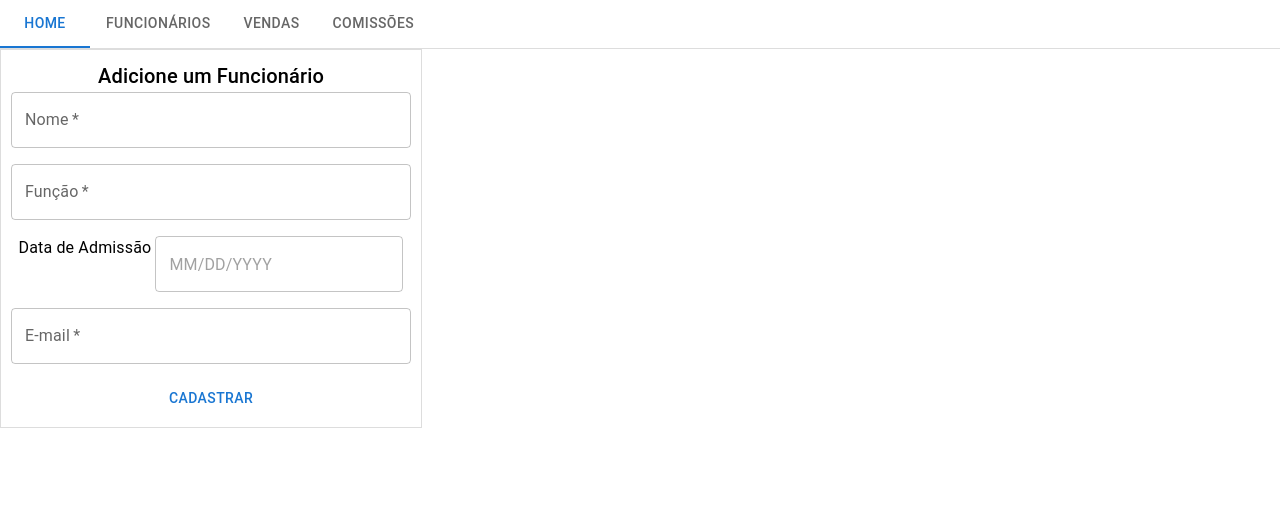
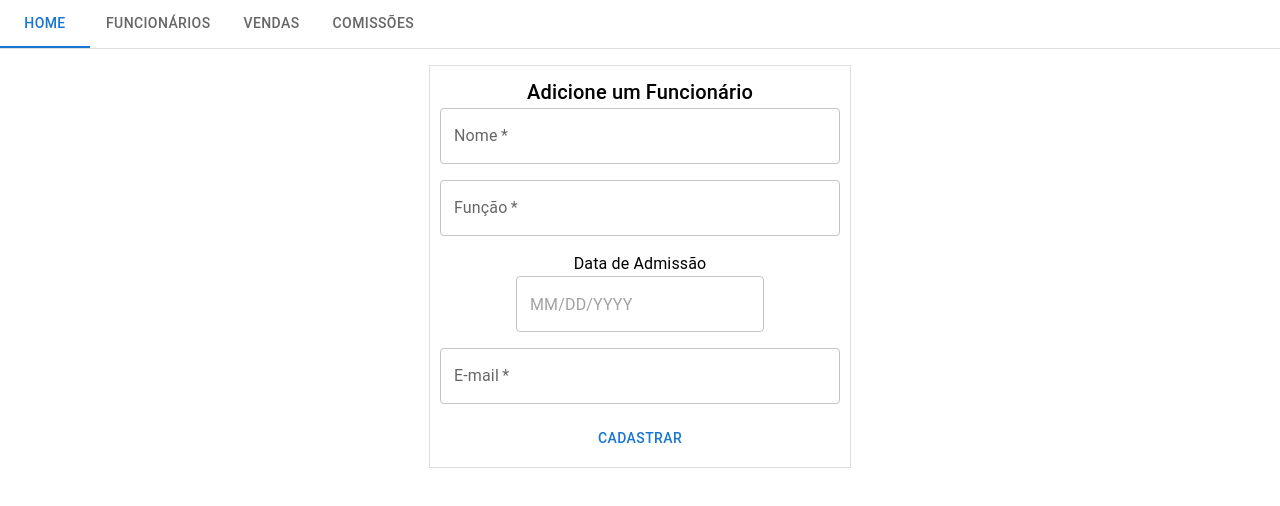
Before and after one commit to JhowRodrigues2/comissaoFuncionarios, a React (Vite) app in the folder UI/: page /funcionarios in a window 1280 px wide. Shown: the top 506 px of the page. Built offline with nearby package versions, Linux system fonts and the light colour scheme.

Commit message:
Criação do compoponente para adicionar uma venda

```diff
--- a/UI/package.json
+++ b/UI/package.json
@@ -20,7 +20,8 @@
     "react": "^18.3.1",
     "react-dom": "^18.3.1",
     "react-router-dom": "^6.26.0",
-    "styled-components": "^6.1.12"
+    "styled-components": "^6.1.12",
+    "sweetalert2": "^11.12.4"
   },
   "devDependencies": {
     "@types/react": "^18.3.3",
--- a/UI/src/App.css
+++ b/UI/src/App.css
@@ -10,6 +10,7 @@ body {
   flex-direction: column;
   min-height: 100vh;
   width: 100%;
+  align-items: center;
 }
 .header-container {
   width: 100%;
@@ -43,6 +44,7 @@ body {
   padding: 10px;
   display: flex;
   flex-direction: column;
+  margin-top: 1em;
 }
 .form {
   display: flex;
@@ -53,4 +55,5 @@ body {
   display: "flex";
   align-items: "center";
   gap: "0.5em";
+  justify-content: center;
 }
--- a/UI/src/App.jsx
+++ b/UI/src/App.jsx
@@ -6,8 +6,10 @@ import Employee from "./pages/Employee";
 import { Home } from "./pages/Home";
 import { Sales } from "./pages/Sales";
 import { Commission } from "./pages/Commission";
+import { EmployeeProvider } from "./context/EmployeeContext";
 function App() {
   return (
+    <EmployeeProvider>
       <Router>
         <div className="app">
           <Header />
@@ -22,6 +24,7 @@ function App() {
           </div>
         </div>
       </Router>
+    </EmployeeProvider>
   );
 }
 
--- a/UI/src/components/DatePicker.jsx
+++ b/UI/src/components/DatePicker.jsx
@@ -2,12 +2,20 @@ import * as React from "react";
 import { AdapterDayjs } from "@mui/x-date-pickers/AdapterDayjs";
 import { LocalizationProvider } from "@mui/x-date-pickers/LocalizationProvider";
 import { DatePicker } from "@mui/x-date-pickers/DatePicker";
-
-const Date = () => {
+import TextField from "@mui/material/TextField";
+import dayjs from "dayjs";
+const DateComponent = ({ value, onChange }) => {
   return (
     <LocalizationProvider dateAdapter={AdapterDayjs}>
-      <DatePicker />
+      <DatePicker
+        value={value ? dayjs(value) : null}
+        onChange={(newValue) =>
+          onChange(newValue ? newValue.format("YYYY-MM-DD") : "")
+        } // Formatando a data como string
+        renderInput={(params) => <TextField {...params} />}
+      />
     </LocalizationProvider>
   );
 };
-export default Date;
+
+export default DateComponent;
--- /dev/null
+++ b/UI/src/components/SucessAlert.jsx
@@ -0,0 +1,11 @@
+import Swal from "sweetalert2";
+
+export const showSuccessAlert = (message) => {
+  Swal.fire({
+    position: "top-center",
+    icon: "success",
+    title: message,
+    showConfirmButton: false,
+    timer: 1500,
+  });
+};
--- a/UI/src/components/Textfield.jsx
+++ b/UI/src/components/Textfield.jsx
@@ -2,5 +2,7 @@ import React from "react";
 import TextField from "@mui/material/TextField";
 
 export const Textfield = ({ value, ...props }) => {
-  return <TextField label={value} fullWidth required {...props} />;
+  return (
+    <TextField label={value} fullWidth required {...props} value={value} />
+  );
 };
--- /dev/null
+++ b/UI/src/context/EmployeeContext.jsx
@@ -0,0 +1,32 @@
+import { createContext, useState } from "react";
+
+const EmployeeContext = createContext();
+
+const EmployeeProvider = ({ children }) => {
+  const [employeeData, setEmployeeData] = useState([]);
+
+  const addEmployee = async (data) => {
+    try {
+      const response = await fetch("http://localhost:3000/employee/create", {
+        method: "POST",
+        headers: {
+          "Content-Type": "application/json",
+        },
+        body: JSON.stringify(data),
+      });
+
+      const result = await response.json();
+      console.log(result);
+    } catch (error) {
+      console.error("Erro ao adicionar funcionário:", error);
+    }
+  };
+
+  return (
+    <EmployeeContext.Provider value={{ addEmployee }}>
+      {children}
+    </EmployeeContext.Provider>
+  );
+};
+
+export { EmployeeContext, EmployeeProvider };
--- a/UI/src/pages/Employee.jsx
+++ b/UI/src/pages/Employee.jsx
@@ -1,21 +1,64 @@
 import { Box, Button, Typography } from "@mui/material";
-import React from "react";
-
+import React, { useContext, useState } from "react";
 import { Textfield } from "../components/Textfield";
-import Date from "../components/DatePicker";
+import DateComponent from "../components/DatePicker";
+import { EmployeeContext } from "../context/EmployeeContext";
+import { showSuccessAlert } from "../components/SucessAlert";
 
 const Employee = () => {
+  const { addEmployee } = useContext(EmployeeContext);
+  const [name, setName] = useState();
+  const [position, setPosition] = useState();
+  const [dateAdmission, setDateAdmission] = useState();
+  const [email, setEmail] = useState();
+
+  const handleSubmit = (e) => {
+    e.preventDefault();
+    const employeeData = {
+      name,
+      position,
+      admission: dateAdmission,
+      email,
+    };
+    addEmployee(employeeData);
+    showSuccessAlert(
+      `Funcionário ${employeeData.name} cadastrado com sucesso! `
+    );
+
+    setName("");
+    setPosition("");
+    setDateAdmission("");
+    setEmail("");
+  };
+
   return (
     <Box className="employee">
       <Typography variant="h6">Adicione um Funcionário</Typography>
-      <form className="form">
-        <Textfield value={"Nome"} />
-        <Textfield value={"Função"} />
-        <Typography className="date">
-          Data de Admissão <Date />
-        </Typography>
-        <Textfield value={"E-mail"} type="email" />
-        <Button type="submit"> Cadastrar</Button>
+      <form className="form" onSubmit={handleSubmit}>
+        <Textfield
+          value={name}
+          onChange={(e) => setName(e.target.value)}
+          label="Nome"
+        />
+        <Textfield
+          value={position}
+          onChange={(e) => setPosition(e.target.value)}
+          label="Função"
+        />
+        <Box className="date">
+          <Typography>Data de Admissão</Typography>
+          <DateComponent
+            value={dateAdmission}
+            onChange={(date) => setDateAdmission(date)}
+          />
+        </Box>
+        <Textfield
+          value={email}
+          onChange={(e) => setEmail(e.target.value)}
+          label="E-mail"
+          type="email"
+        />
+        <Button type="submit">Cadastrar</Button>
       </form>
     </Box>
   );
```
Also changed, not shown: UI/src/context/ComissionContext.jsx (deleted), UI/src/index.css (deleted), 1 other file (tests, documents, lock files or other folders). Lines whose indentation alone changed are shown as unchanged.
